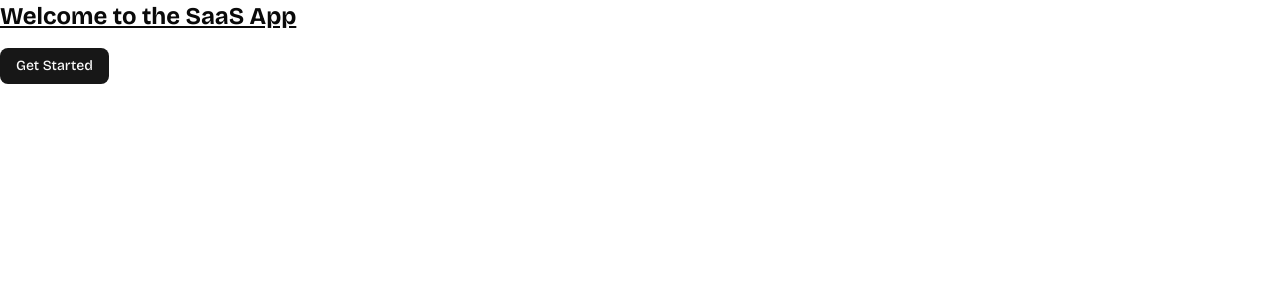
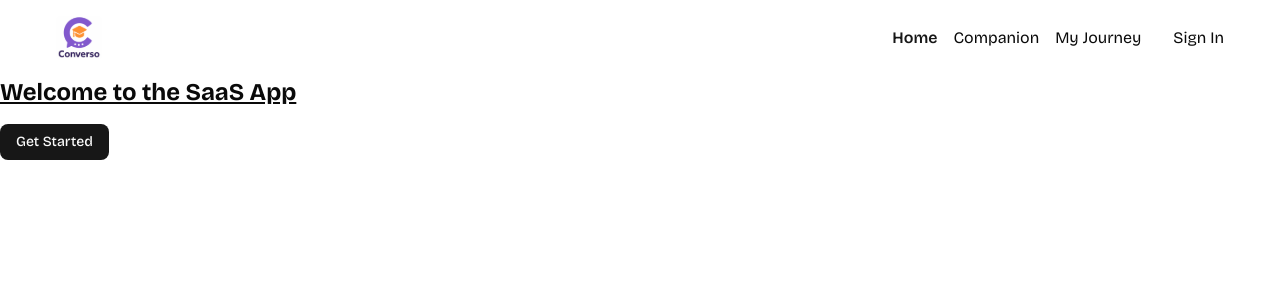
Before and after one commit to andersondev17/Saas_app, a Next.js app: page / in a window 1280 px wide. Shown: the top 300 px of the page. Built offline with nearby package versions, Linux system fonts and the light colour scheme.

Commit message:
Implement Navigation Bar

```diff
--- a/app/layout.tsx
+++ b/app/layout.tsx
@@ -1,3 +1,4 @@
+import Navbar from "@/components/Navbar";
 import type { Metadata } from "next";
 import { Bricolage_Grotesque } from "next/font/google";
 import "./globals.css";
@@ -19,7 +20,10 @@
 }>) {
   return (
     <html lang="en">
-      <body className={`${bricolage.variable} antialiased`}>{children}</body>
+      <body className={`${bricolage.variable} antialiased`}>
+        <Navbar />
+        {children}
+      </body>
     </html>
   );
 }
--- /dev/null
+++ b/components/NavItems.tsx
@@ -0,0 +1,29 @@
+'use client';
+import { cn } from "@/lib/utils";
+import Link from "next/link";
+import { usePathname } from "next/navigation";
+
+const navItems = [
+  { label: 'Home', href: '/' },
+  { label: 'Companion', href: '/companions' },
+  { label: 'My Journey', href: '/my-journey' }
+]
+
+const NavItems = () => {
+  const pathname = usePathname();
+  return (
+    <nav className="flex items-center gap-4">
+      {navItems.map(({ label, href }) => (
+        <Link
+          href={href}
+          key={label}
+          className={cn(pathname === href && 'text-primary font-semibold')}
+        >
+          {label}
+        </Link>
+      ))}
+    </nav>
+  )
+}
+
+export default NavItems
--- /dev/null
+++ b/components/Navbar.tsx
@@ -0,0 +1,25 @@
+
+import Image from 'next/image'
+import Link from 'next/link'
+import NavItems from './NavItems'
+
+const Navbar = () => {
+    return (
+        <nav className='navbar'>
+            <Link href='/' >
+                <div className='flex items-center gap-2.5 cursor-pointer'>
+                    <Image
+                        src='/images/logo.svg'
+                        alt='logo' width={46} height={44}
+                    />
+                </div>
+            </Link>
+            <div className='flex items-center gap-8'>
+                <NavItems />
+                <p>Sign In</p>
+            </div>
+        </nav>
+    )
+}
+
+export default Navbar
```
